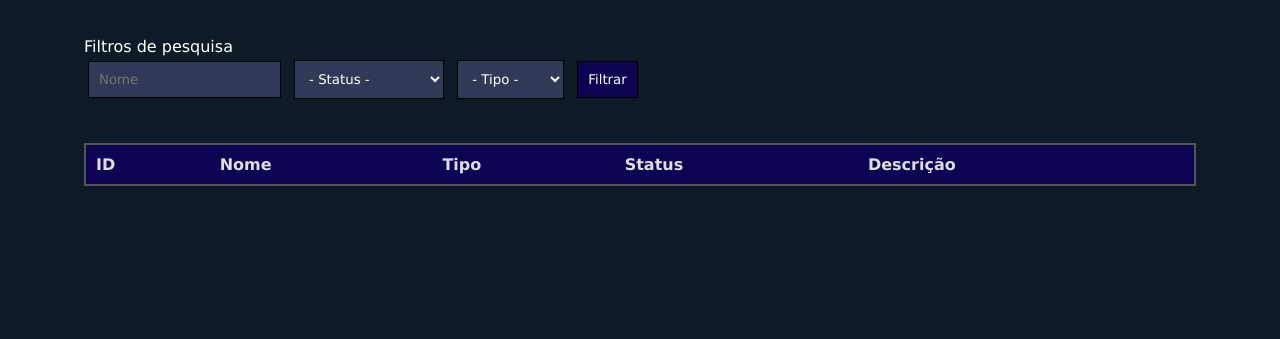
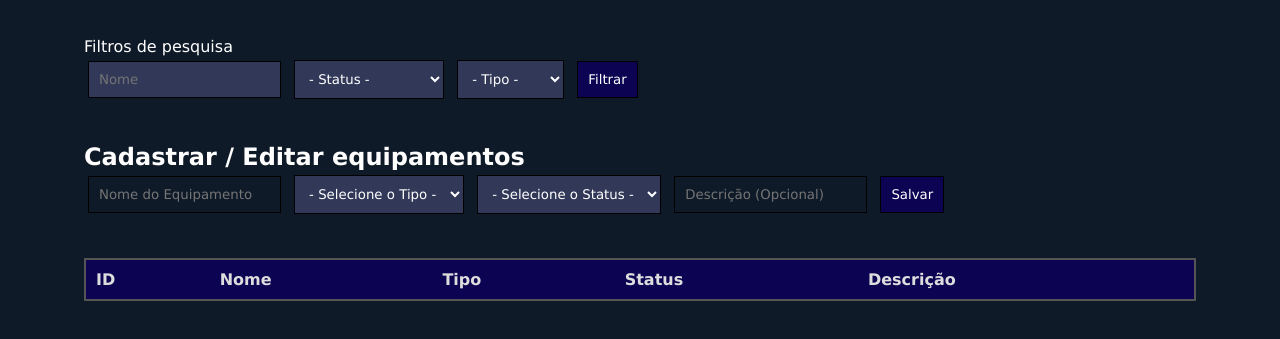
Before and after one commit to karolaineponci/equipamentos_ti_AtividadeWeb, a website: page frontend/index.html in a window 1280 px wide. Shown: the part 91-430 px from the top of the page. Drawn offline with Linux system fonts and the light colour scheme; no server answers.

Commit message:
finalizado backend com delete e a estrutura do front para cadastro/editar

```diff
--- a/frontend/index.html
+++ b/frontend/index.html
@@ -30,6 +30,38 @@
         </select>
         <button id="filtrar" onclick="getEquipamentos()">Filtrar</button>
     </div>
+
+    <div id="cadastro">
+
+        <h2>Cadastrar / Editar equipamentos</h2>
+
+        <form id="form-cadastro" onsubmit="salvarEquipmaneto(event)">
+            <input type="hidden" id="cad-equipamento">
+
+            <input type="text" id="cad-nome" placeholder="Nome do Equipamento" required>
+
+            <select id="cad-tipo">
+                <option value=""> - Selecione o Tipo - </option>
+                <option value="notebook">Notebook</option>
+                <option value="projetor">Projetor</option>
+                <option value="desktop">Desktop</option>
+                <option value="tablet">Tablet</option>
+                <option value="monitor">Monitor</option>
+            </select>
+
+            <select id="cad-status">
+                <option value=""> - Selecione o Status - </option>
+                <option value="emprestado">Emprestado</option>
+                <option value="disponivel">Disponível</option>
+                <option value="manutencao">Em Manutenção</option>
+            </select>
+
+            <input type="text" id="cad-descricao" placeholder="Descrição (Opcional)" />
+
+            <button type="submit" id="btn-salvar">Salvar</button>
+            <button type="button" id="btn-cancelar" onclick="limparFormulario()" style="display: none; background-color: #555;">Cancelar</button>
+        </form>
+    </div>
     <div id="equipamentos">
         <table>
             <thead>
```
Also changed, not shown: backend/server.js (+17 -0 lines).
